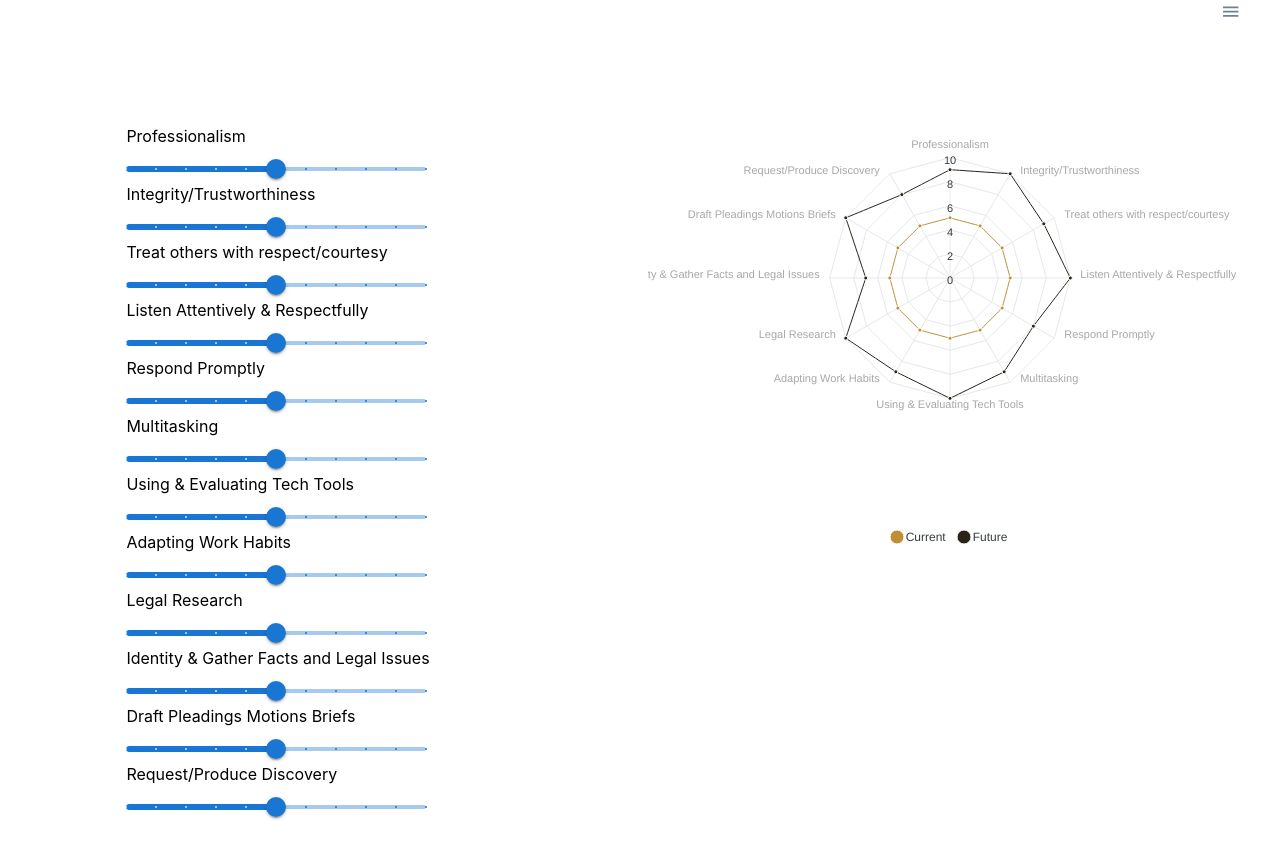
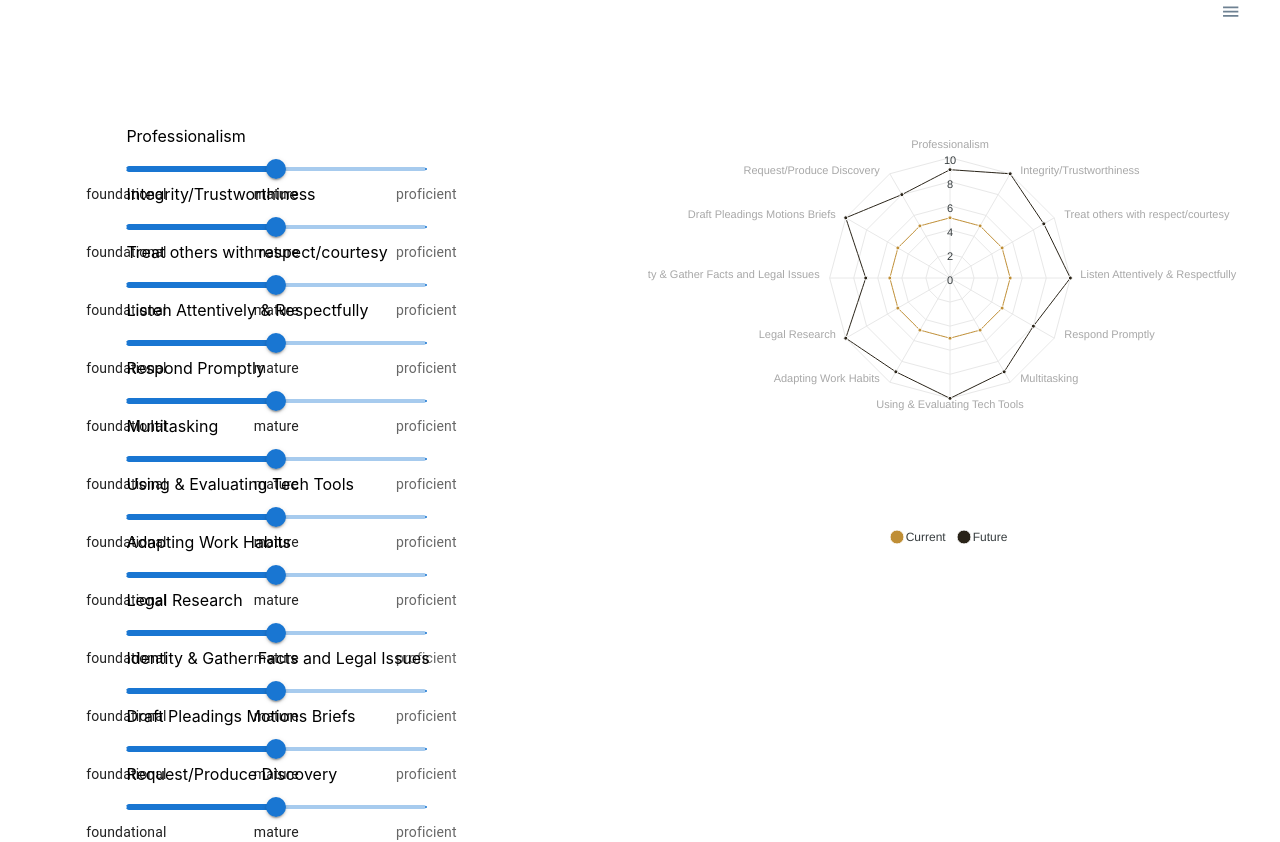
Before and after one commit to cs394-s23/delta-lab, a React (Create React App) app: page / in a window 1280 px wide. Built offline with nearby package versions, Linux system fonts and the light colour scheme.

Commit message:
labels added, numbers removed

```diff
--- a/src/components/UserInput.jsx
+++ b/src/components/UserInput.jsx
@@ -15,9 +15,9 @@ export default function UserInput(props) {
         aria-label="Score"
         value={value}
         onChange={handleSliderChange}
-        valueLabelDisplay="auto"
+        valueLabelDisplay="off"
         step={1}
-        marks
+        marks = {[{value:0, label:"foundational"}, {value:5, label:"mature"}, {value:10, label:"proficient"}]}
         min={0}
         max={10}
         getAriaValueText={(value) => `${value} out of 10`}
--- a/src/firebase.js
+++ b/src/firebase.js
@@ -19,3 +19,8 @@ const firebaseConfig = {
 // Initialize Firebase
 const app = initializeApp(firebaseConfig);
 const analytics = getAnalytics(app);
+
+let settings = {}
+export const db = initializeFirestore(app, settings)
+
+// firebase querying and finding data goes below...
```
